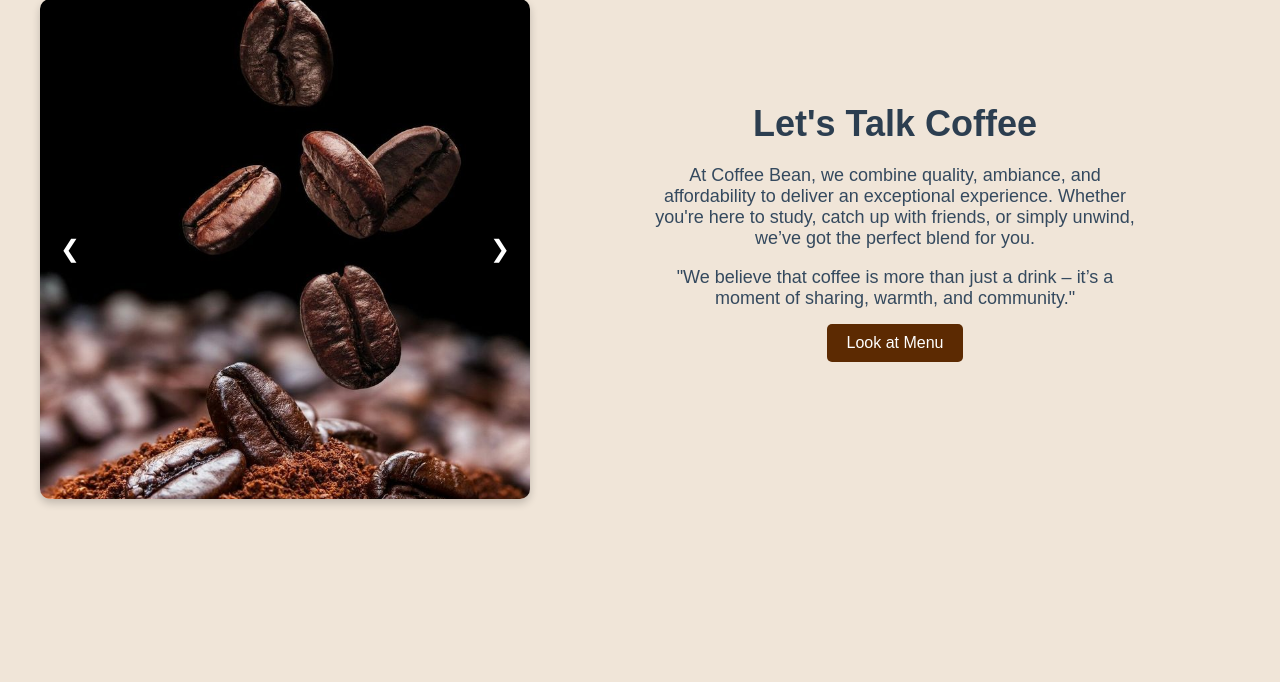
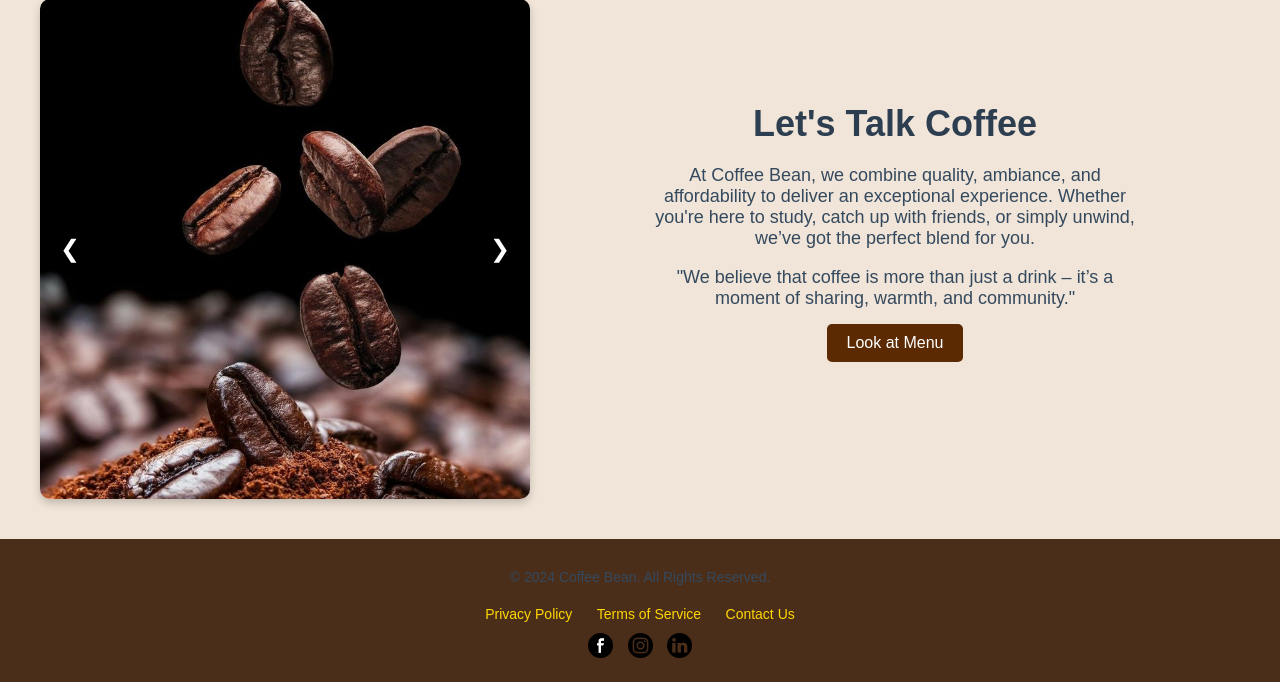
Before and after one commit to deaamanii/CoffeeShop, a PHP site: page / in a window 1280 px wide. Shown: the part 155-837 px from the top of the page. Before the commit the page ends 661 px from the top, so only its background shows below. Run offline with PHP 8.4, Linux system fonts and the light colour scheme.

Commit message:
Footeri per Index File

```diff
--- a/index.html
+++ b/index.html
@@ -52,5 +52,25 @@
     </main>
 
     <script src="script.js"></script>
+
+
+    <!-- Footer Section -->
+    <div class="footerWrapper">
+        <footer class="footerContainer">
+            <div class="footerContent">
+                <p>&copy; 2024 Coffee Bean. All Rights Reserved.</p>
+                <div class="footerLinks">
+                    <a href="privacy.html">Privacy Policy</a>
+                    <a href="terms.html">Terms of Service</a>
+                    <a href="contactus.html">Contact Us</a>
+                </div>
+                <div class="footerSocial">
+                    <a href="https://www.facebook.com/"><img src="images/facebook.png" alt="Facebook"></a>
+                    <a href="https://www.instagram.com/"><img src="images/instagram.png" alt="Instagram"></a>
+                    <a href="https://www.linkedin.com/"><img src="images/linkedin.png" alt="LinkedIn"></a>
+                </div>
+            </div>
+        </footer>
+    </div>
 </body>
 </html>
--- a/style.css
+++ b/style.css
@@ -77,7 +77,6 @@ body {
         height: 70px;
     }
 }
-
 
 /* Main container */
 .main-container {
@@ -193,3 +192,56 @@ p {
 .menu-button:hover {
     background-color: #d14a0b;
 }
+
+
+/* Footer Styling */
+.footerWrapper {
+    margin-top: auto; /* Ensures footer stays at the bottom */
+    width: 100%;
+}
+
+.footerContainer {
+    background-color: #4b2e1a;
+    color: #ffffff;
+    padding: 20px 10px;
+    text-align: center;
+}
+.footerContent {
+    max-width: 1200px;
+    margin: 0 auto;
+    display: flex;
+    flex-direction: column;
+    align-items: center;
+}
+
+.footerContent p {
+    font-size: 14px;
+    margin: 10px 0;
+}
+
+.footerLinks {
+    margin: 10px 0;
+}
+
+.footerLinks a {
+    color: #ffd700;
+    text-decoration: none;
+    margin: 0 10px;
+    font-size: 14px;
+    transition: color 0.3s ease;
+}
+
+.footerLinks a:hover {
+    color: #ffffff;
+}
+
+.footerSocial img {
+    height: 25px;
+    width: 25px;
+    margin: 0 5px;
+    transition: transform 0.3s ease;
+}
+
+.footerSocial img:hover {
+    transform: scale(1.2);
+}
```
